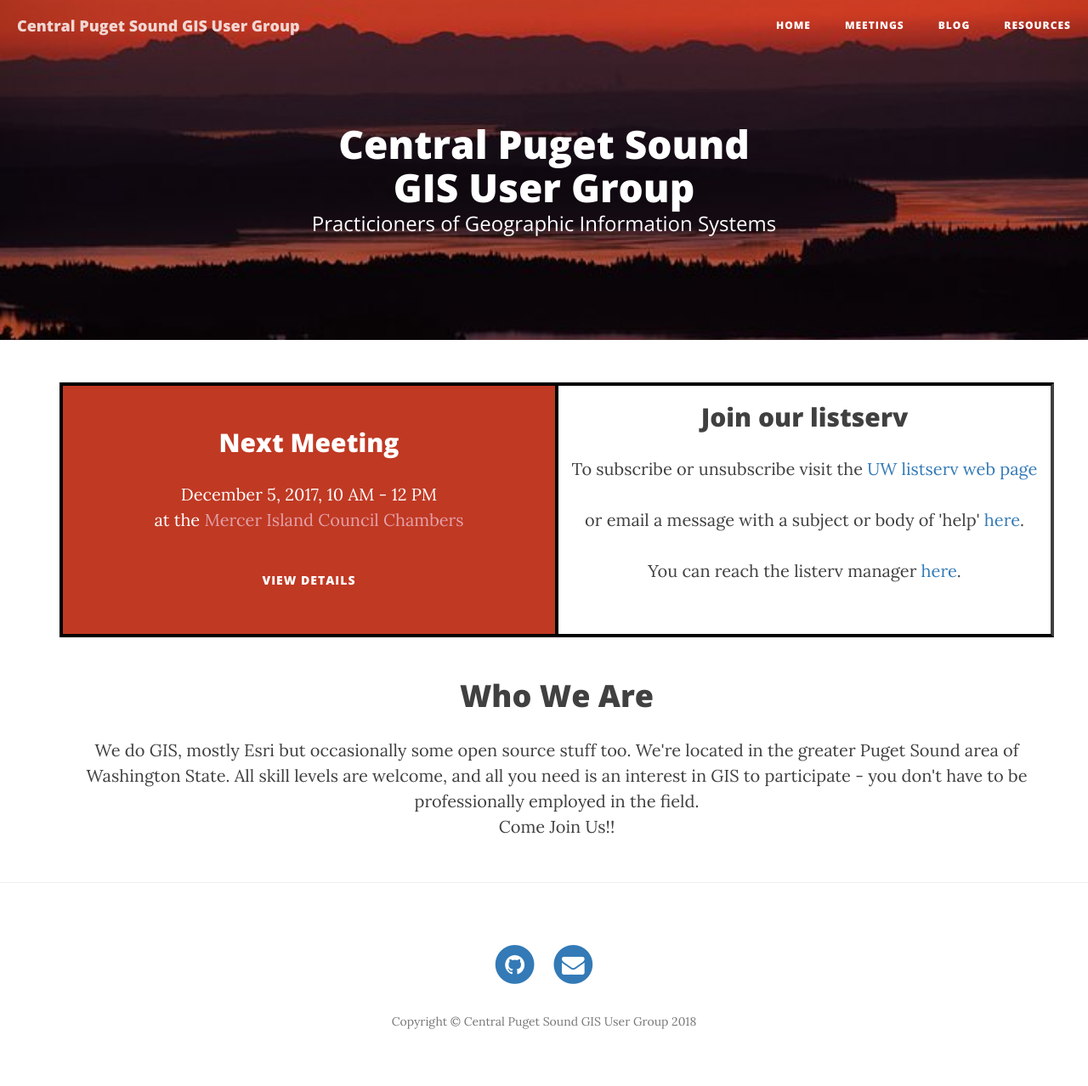
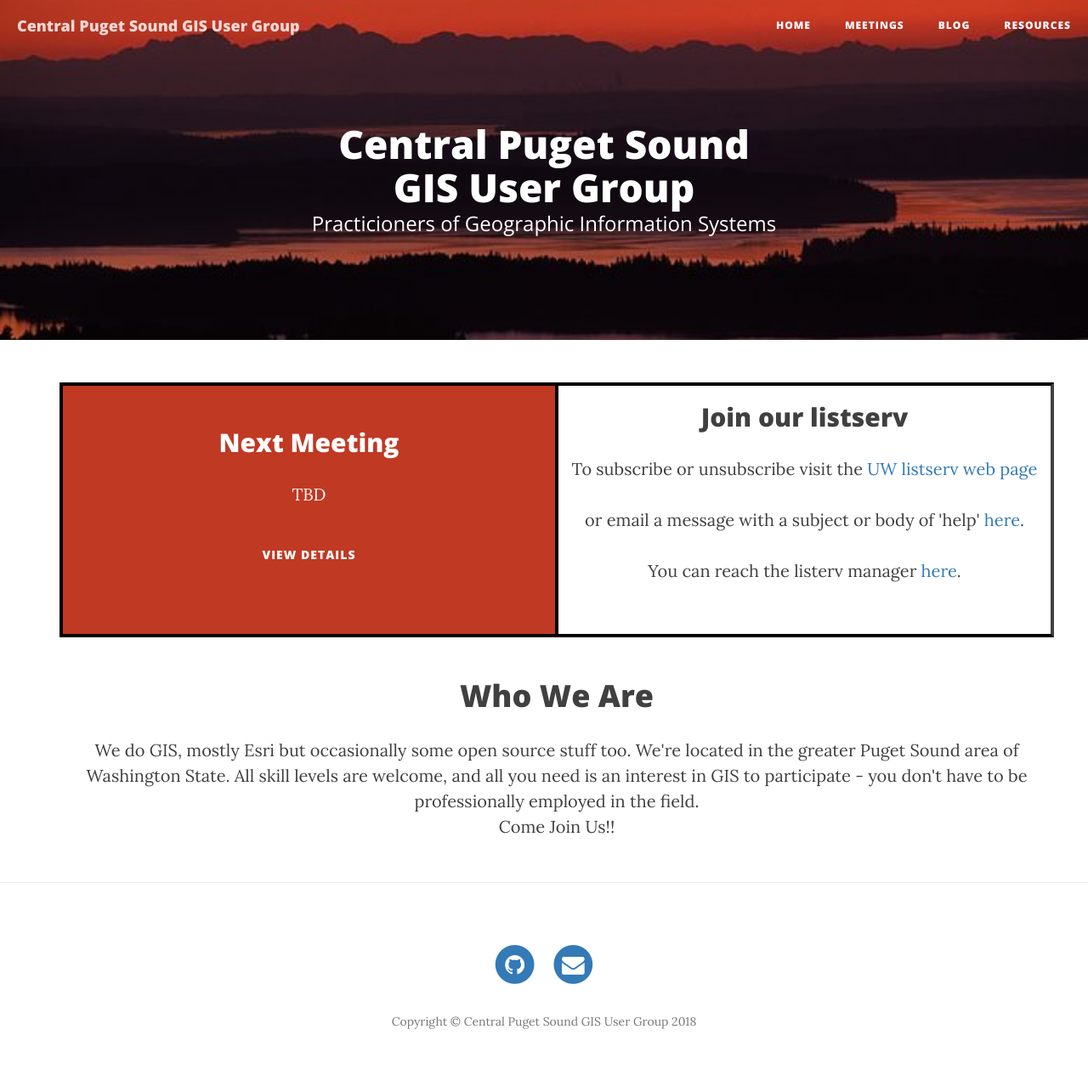
Before and after one commit to cpsgis/cpsgis.github.io, a Jekyll site: the page built from index.html, in a window 1280 px wide. Shown: the whole page at 85% size. Built offline with Jekyll 4.4.1, drawn with Linux system fonts in a browser that asks for light colours; nearby versions of some CDN libraries; the list of posts is cut into pages by our own code.

Commit message:
Update index.html

```diff
--- a/index.html
+++ b/index.html
@@ -9,8 +9,7 @@ layout: page
         <center>
           <h2>Next Meeting</h2>
           <p>
-            December 5, 2017, 10 AM - 12 PM<br />
-            at the <a href="https://www.google.com/maps/place/Mercer+Island+City+Buildings/@47.5741478,-122.2094113,16z/data=!4m5!3m4!1s0x0:0xcb21ca3b21c72c4!8m2!3d47.5773906!4d-122.2104563?shorturl=1" target="_blank">Mercer Island Council Chambers</a>
+            TBD
           </p>
           <p><a class="btn btn-left" href="/meetings/index.html" role="button">View details</a></p>
         </center>
```
